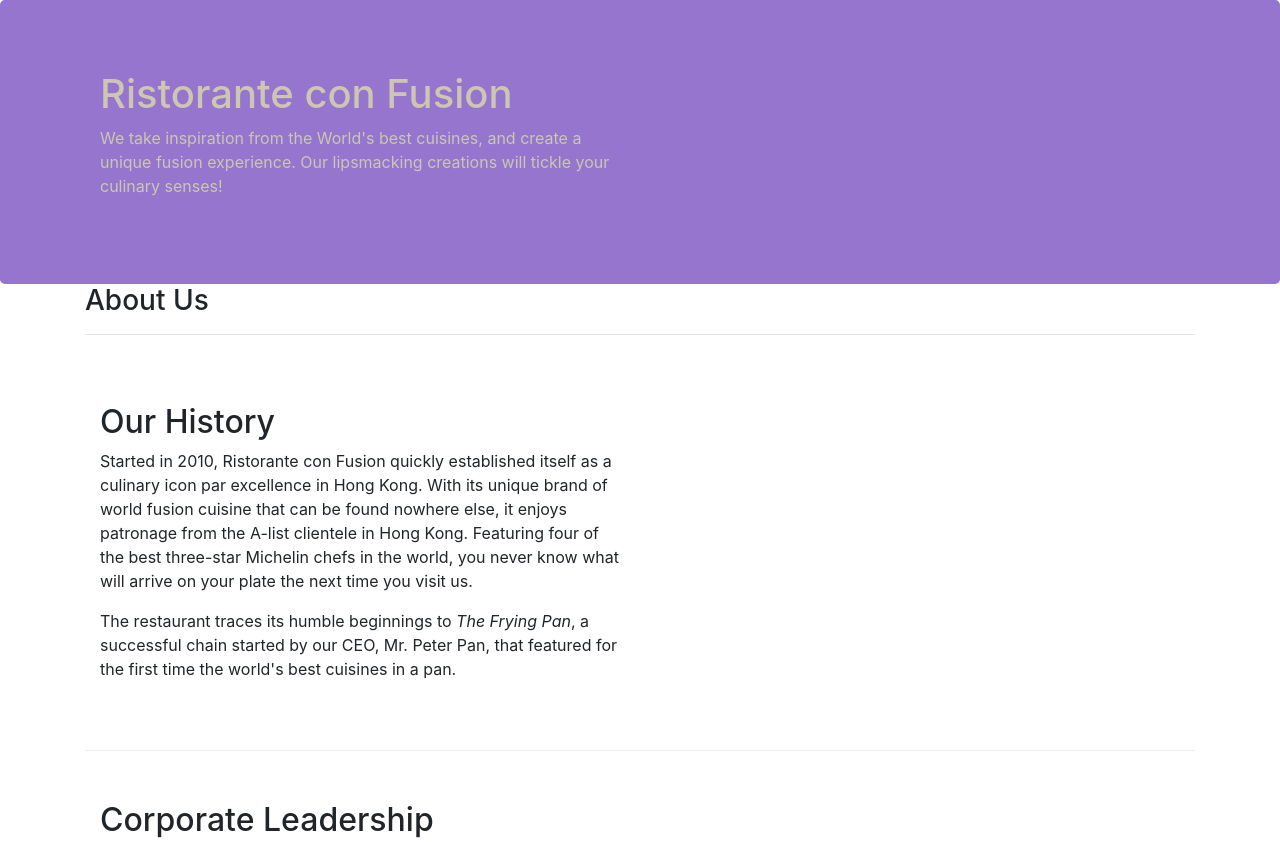
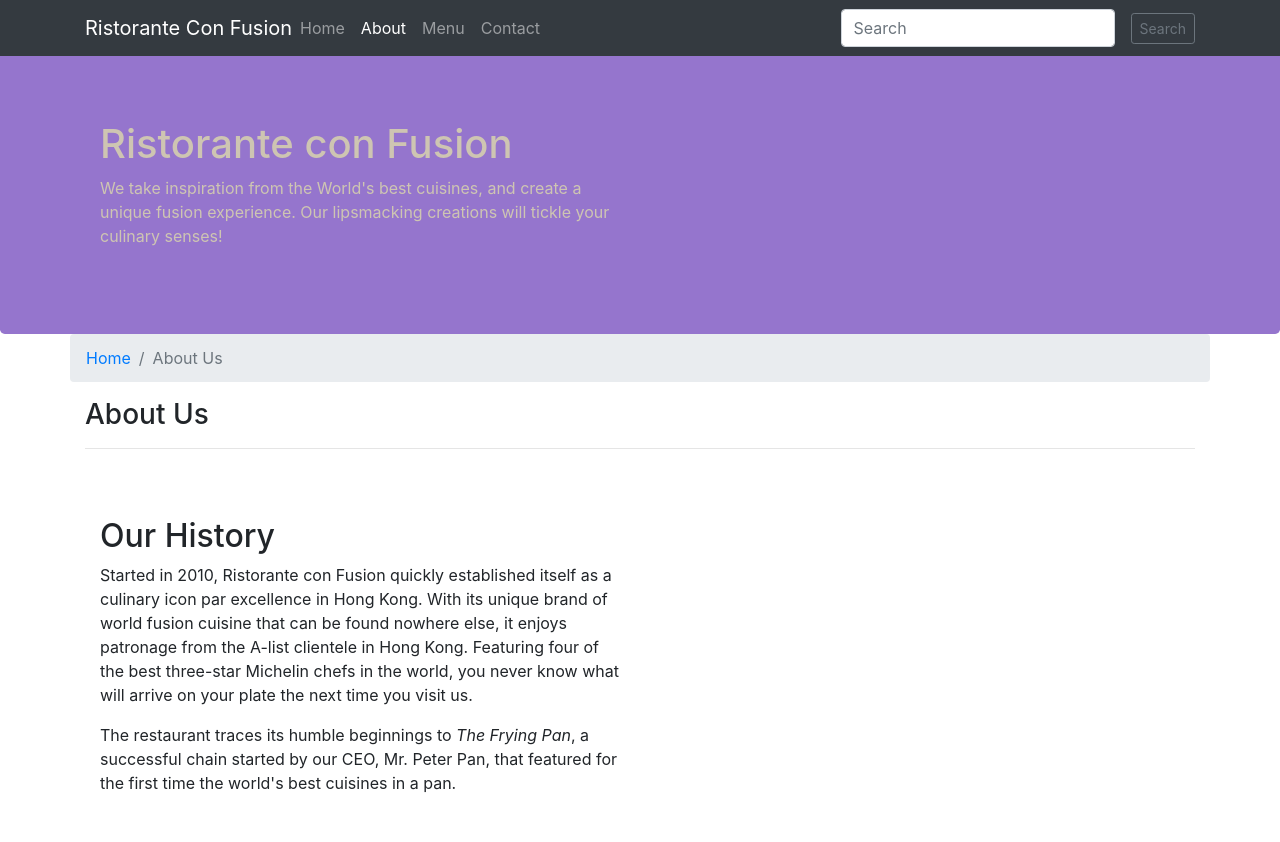
Before and after one commit to PhakphoumS/Frontend_bootstrap, a website: page aboutus.html in a window 1280 px wide. Shown: the top 842 px of the page. Drawn offline with nearby package versions, Linux system fonts and the light colour scheme.

Commit message:
added nav bar and breadcrumbs for About Us

```diff
--- a/aboutus.html
+++ b/aboutus.html
@@ -20,6 +20,53 @@
   </head>
 
   <body>
+    <nav class="navbar navbar-dark navbar-expand-sm bg-dark fixed-top">
+      <div class="container">
+        <button
+          class="navbar-toggler"
+          type="button"
+          data-toggle="collapse"
+          data-target="#Navbar"
+        >
+          <span class="navbar-toggler-icon"></span>
+        </button>
+        <a class="navbar-brand mr-auto" href="./index.html"
+          >Ristorante Con Fusion</a
+        >
+        <div class="collapse navbar-collapse" id="Navbar">
+          <ul class="navbar-nav mr-auto">
+            <li class="nav-item">
+              <a class="nav-link" href="./index.html">Home</a>
+            </li>
+            <li class="nav-item active">
+              <a class="nav-link" href="#">About</a>
+            </li>
+            <li class="nav-item">
+              <a class="nav-link" href="#">Menu</a>
+            </li>
+            <li class="nav-item">
+              <a class="nav-link" href="#">Contact</a>
+            </li>
+          </ul>
+
+          <!-- Search box -->
+          <form class="d-flex align-items-center flex-nowrap">
+            <input
+              class="form-control mr-sm-2"
+              type="search"
+              placeholder="Search"
+              aria-label="Search"
+            />
+            <button
+              class="btn btn-sm btn-outline-secondary my-2 my-sm-0 ml-2"
+              type="submit"
+            >
+              Search
+            </button>
+          </form>
+        </div>
+      </div>
+    </nav>
     <header class="jumbotron">
       <div class="container">
         <div class="row row-header">
@@ -38,6 +85,11 @@
 
     <div class="container">
       <div class="row">
+        <!-- Breadcrumb-->
+        <ol class="col-12 breadcrumb">
+          <li class="breadcrumb-item"><a href="./index.html">Home</a></li>
+          <li class="breadcrumb-item active">About Us</li>
+        </ol>
         <div class="col-12">
           <h3>About Us</h3>
           <hr />
@@ -120,7 +172,7 @@
           <div class="col-4 offset-1 col-sm-2">
             <h5>Links</h5>
             <ul class="list-unstyled">
-              <li><a href="#">Home</a></li>
+              <li><a href="./index.html">Home</a></li>
               <li><a href="#">About</a></li>
               <li><a href="#">Menu</a></li>
               <li><a href="#">Contact</a></li>
--- a/css/styles.css
+++ b/css/styles.css
@@ -28,3 +28,14 @@ address {
   margin: 0px;
   color: #0f0f0f;
 }
+
+body {
+  padding: 50px 0px 0px 0px;
+  z-index: 0;
+}
+
+/*  To fix bg color, remove "bg-dark" in index.html
+.navbar-dark {
+  background-color: #512d18;
+}
+*/
```
Also changed, not shown: index.html (+46 -1 lines).
